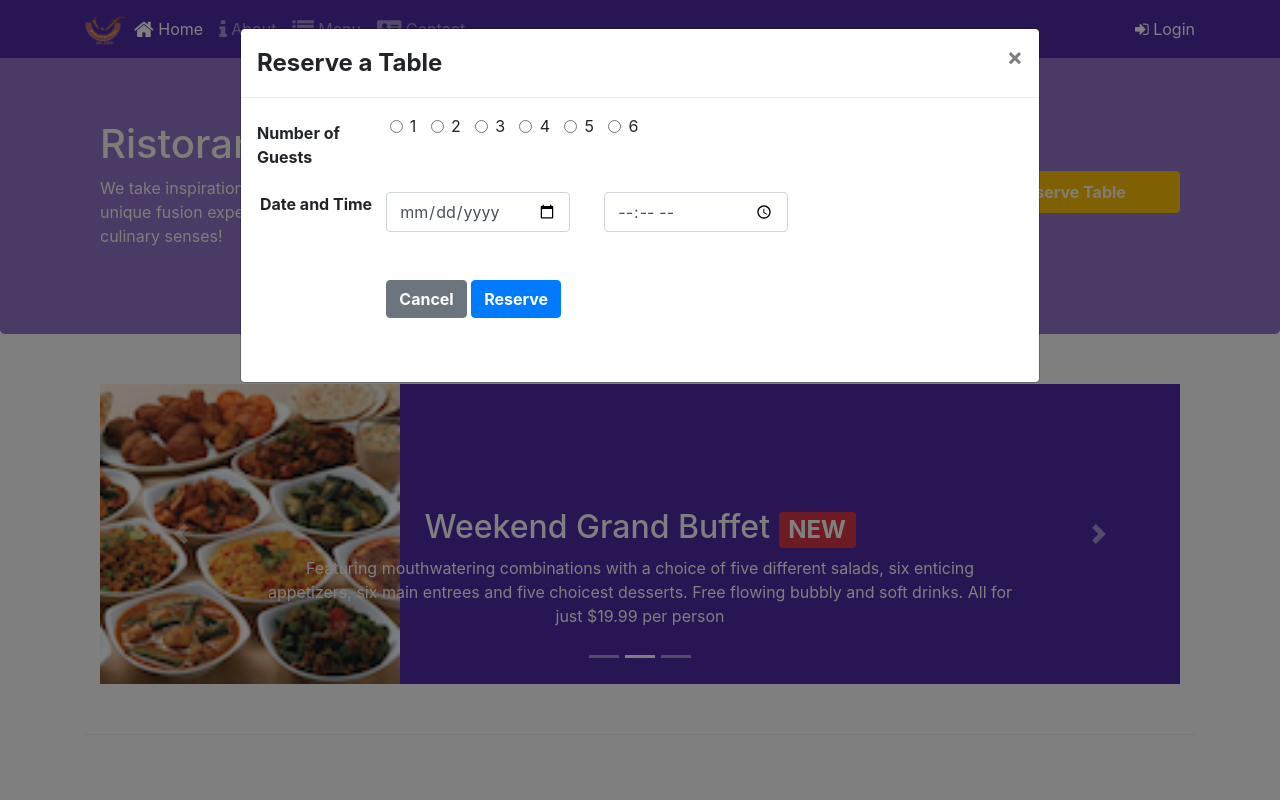
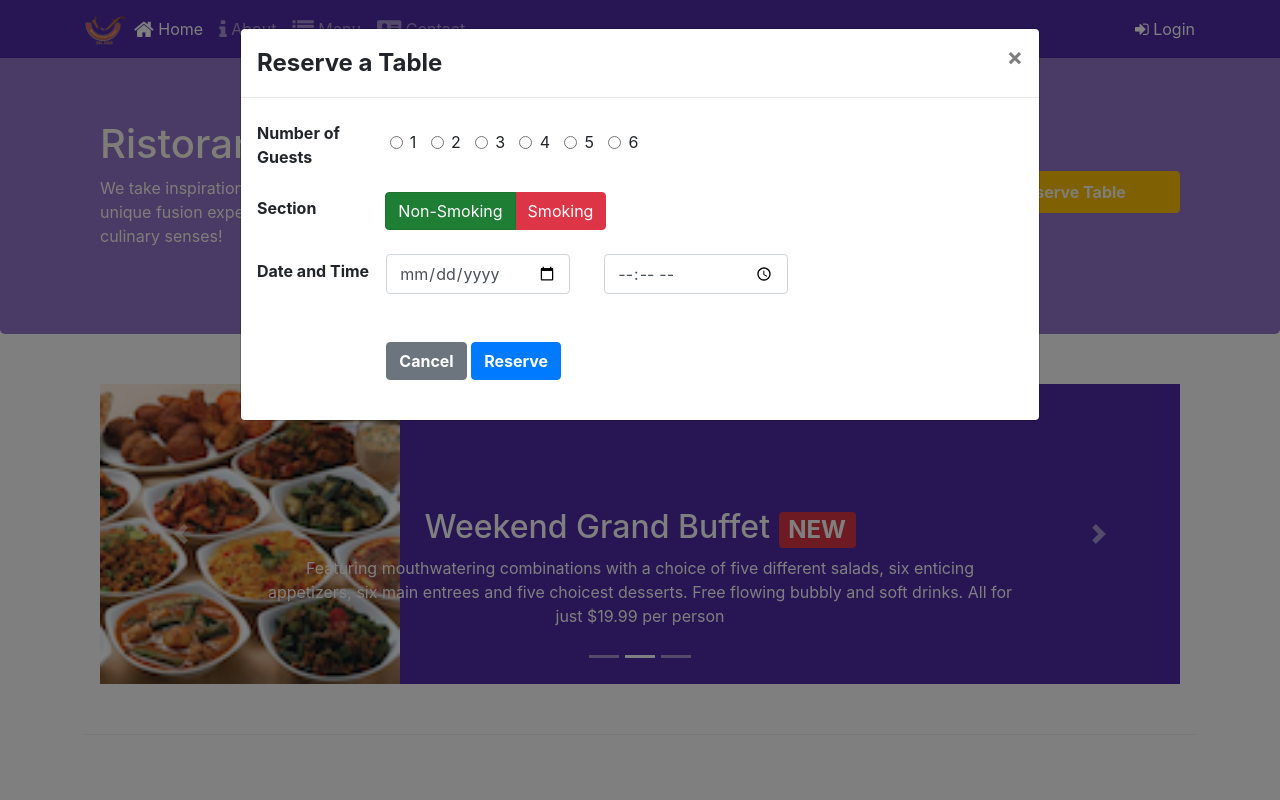
Before and after one commit to igorln/bootstrap-hk-university, a website: page index.html in a window 1280 px wide. Both pictures are taken after a click on the button "Reserve Table". Shown: the top 800 px of the page. Drawn offline with nearby package versions, Linux system fonts and the light colour scheme.

Commit message:
assignment 3 - req 2

```diff
--- a/index.html
+++ b/index.html
@@ -104,7 +104,7 @@
                         <div class="form-group row">
                             <legend for="guestsNumber" class="col-12 col-sm-2 col-form-label font-weight-bold">Number of Guests</legend>
                             <div class="col-10 col-sm-8">
-                                <div class="form-check form-check-inline">
+                                <div class="form-check mt-3 form-check-inline">
                                     <input class="form-check-input" type="radio" name="guestsNumber" id="guestsNumber1" value="1">
                                     <label class="form-check-label offset-1" for="guestsNumber1">1</label>
                                 </div>
@@ -130,17 +130,28 @@
                                 </div>
                             </div>
                         </div>
+                        <div class="form-row mb-4">
+                            <legend for="guestsNumber" class="col-md-2 pt-0 col-form-label my-auto font-weight-bold">Section</legend>
+                            <div class="btn-group btn-group-toggle ml-1" data-toggle="buttons">
+                                <label class="btn btn-success active">
+                                <input type="radio" name="options" id="option1" autocomplete="off" checked> Non-Smoking
+                                </label>
+                                <label class="btn btn-danger">
+                                <input type="radio" name="options" id="option2" autocomplete="off"> Smoking
+                                </label>
+                            </div>
+                        </div>
                         <div class="form-row">
-                            <legend for="guestsNumber" class="col-md-2 pl-2 pt-0 col-form-label font-weight-bold">Date and Time</legend>
+                            <legend for="guestsNumber" class="col-md-2 pt-0 col-form-label my-auto font-weight-bold">Date and Time</legend>
                             <div class="col-sm-3 mr-4">
                                 <input type="date" class="form-control" placeholder="Date">
                             </div>
-                            <div class="col-sm-3 mr-4">
+                            <div class="col-sm-3">
                                 <input type="time" class="form-control" placeholder="Time">
                             </div>
                         </div>
                         <div class="form-row">
-                            <div class="offset-md-2 col-md-10 mt-3 mt-sm-5 mb-5">
+                            <div class="offset-md-2 col-md-10 mt-3 mt-sm-5 mb-4">
                                 <button type="button" class="btn btn-secondary font-weight-bold" data-dismiss="modal">Cancel</button>
                                 <button type="submit" class="btn btn-primary font-weight-bold">Reserve</button>
                             </div>
```
